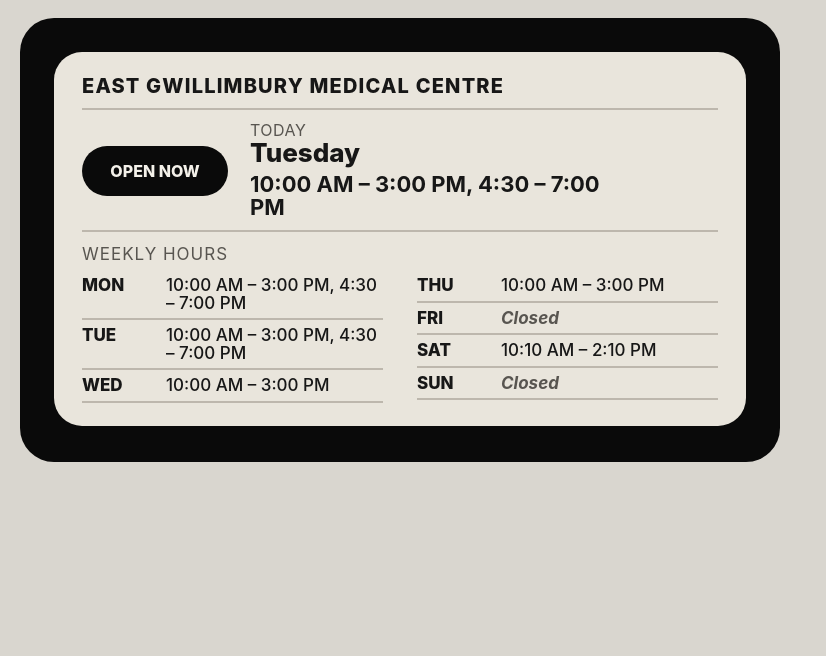
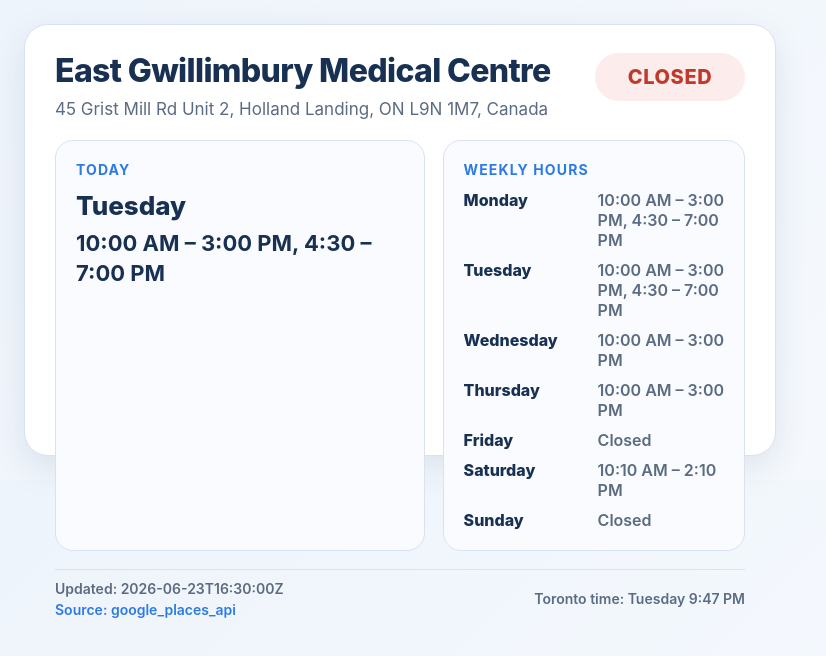
Before and after one commit to rahalb/egmed, a website: page index.html in a window 1280 px wide. Shown: the whole page, without its empty margins (0-826 px from the left). Drawn offline with Linux system fonts and the light colour scheme.

Commit message:
Update index.html

```diff
--- a/index.html
+++ b/index.html
@@ -1,215 +1,374 @@
-<!doctype html>
+<!DOCTYPE html>
 <html lang="en">
 <head>
   <meta charset="UTF-8" />
-  <meta name="viewport" content="width=device-width, initial-scale=1.0" />
+  <meta name="viewport" content="width=800, initial-scale=1.0" />
   <title>Clinic Hours</title>
   <style>
     :root {
-      --bg: #d9d6cf;
-      --frame: #0a0a0a;
-      --panel: #e9e5dc;
-      --rule: #bdb7ad;
-      --text: #171717;
-      --muted: #585550;
+      --bg: #f4f7fb;
+      --card: #ffffff;
+      --text: #183153;
+      --muted: #5b6b82;
+      --accent: #2c7be5;
+      --open-bg: #e7f7ee;
+      --open-text: #18794e;
+      --closed-bg: #fdecec;
+      --closed-text: #c0392b;
+      --border: #d9e2ef;
     }
-    * { box-sizing: border-box; }
-    html, body {
+
+    * {
+      box-sizing: border-box;
+    }
+
+    body {
       margin: 0;
       width: 800px;
       height: 480px;
       overflow: hidden;
-      background: var(--bg);
-      font-family: Inter, Arial, Helvetica, sans-serif;
+      font-family: -apple-system, BlinkMacSystemFont, "Segoe UI", Roboto, Arial, sans-serif;
+      background: linear-gradient(135deg, #eef4fb 0%, #f8fbff 100%);
       color: var(--text);
     }
-    .screen {
+
+    .frame {
       width: 800px;
       height: 480px;
-      position: relative;
-      background: var(--bg);
-      overflow: hidden;
-    }
-    .frame {
-      position: absolute;
-      left: 20px;
-      top: 18px;
-      width: 760px;
-      height: 444px;
-      background: var(--frame);
-      border-radius: 34px;
-    }
-    .panel {
-      position: absolute;
-      left: 54px;
-      top: 52px;
-      width: 692px;
-      height: 374px;
-      background: var(--panel);
-      border-radius: 28px;
-      padding: 22px 28px 18px 28px;
-      overflow: hidden;
-    }
-    .title {
-      font-size: 20px;
-      font-weight: 800;
-      letter-spacing: 1.2px;
-      text-transform: uppercase;
-      white-space: nowrap;
-      overflow: hidden;
-      text-overflow: ellipsis;
-      margin-bottom: 10px;
-    }
-    .rule {
-      height: 2px;
-      background: var(--rule);
-      width: 100%;
-    }
-    .hero {
-      display: grid;
-      grid-template-columns: 150px 1fr;
-      column-gap: 18px;
-      align-items: center;
-      padding: 12px 0 10px 0;
-    }
-    .pill {
-      width: 146px;
-      height: 50px;
-      border-radius: 25px;
-      background: var(--frame);
-      color: #f4f1ea;
+      padding: 24px;
       display: flex;
       align-items: center;
       justify-content: center;
-      font-size: 16px;
+    }
+
+    .card {
+      width: 100%;
+      height: 100%;
+      background: var(--card);
+      border: 1px solid var(--border);
+      border-radius: 24px;
+      box-shadow: 0 12px 35px rgba(24, 49, 83, 0.10);
+      padding: 28px 30px;
+      display: flex;
+      flex-direction: column;
+      justify-content: space-between;
+    }
+
+    .top {
+      display: flex;
+      justify-content: space-between;
+      align-items: flex-start;
+      gap: 20px;
+    }
+
+    .title-wrap {
+      min-width: 0;
+      flex: 1;
+    }
+
+    .clinic-name {
+      margin: 0 0 10px;
+      font-size: 32px;
+      line-height: 1.1;
       font-weight: 800;
+      letter-spacing: -0.02em;
+    }
+
+    .clinic-address {
+      margin: 0;
+      font-size: 17px;
+      line-height: 1.4;
+      color: var(--muted);
+      max-width: 520px;
+    }
+
+    .status {
+      flex-shrink: 0;
+      padding: 12px 16px;
+      border-radius: 999px;
+      font-size: 20px;
+      font-weight: 800;
+      letter-spacing: 0.03em;
+      text-align: center;
+      min-width: 150px;
+    }
+
+    .status.open {
+      background: var(--open-bg);
+      color: var(--open-text);
+    }
+
+    .status.closed {
+      background: var(--closed-bg);
+      color: var(--closed-text);
+    }
+
+    .middle {
+      display: grid;
+      grid-template-columns: 1.1fr 0.9fr;
+      gap: 18px;
+      align-items: stretch;
+      margin: 18px 0;
+      flex: 1;
+    }
+
+    .panel {
+      background: #f9fbfe;
+      border: 1px solid var(--border);
+      border-radius: 18px;
+      padding: 20px;
+    }
+
+    .panel-label {
+      margin: 0 0 12px;
+      font-size: 14px;
+      font-weight: 700;
       text-transform: uppercase;
+      letter-spacing: 0.08em;
+      color: var(--accent);
     }
-    .today-label {
-      font-size: 16px;
-      color: var(--muted);
-      letter-spacing: .5px;
-      text-transform: uppercase;
-      line-height: 1;
-      margin-bottom: 2px;
-    }
-    .today-name {
+
+    .today-day {
+      margin: 0 0 8px;
       font-size: 26px;
       font-weight: 800;
-      line-height: 1.02;
-      margin-bottom: 6px;
     }
+
     .today-hours {
+      margin: 0;
       font-size: 22px;
+      line-height: 1.35;
       font-weight: 700;
-      line-height: 1.08;
-      max-width: 360px;
+      color: var(--text);
     }
-    .section-title {
-      font-size: 17px;
+
+    .week-list {
+      display: grid;
+      grid-template-columns: 120px 1fr;
+      row-gap: 10px;
+      column-gap: 14px;
+      align-content: start;
+      font-size: 16px;
+    }
+
+    .week-day {
+      font-weight: 800;
+      color: var(--text);
+      text-transform: capitalize;
+    }
+
+    .week-hours {
       color: var(--muted);
-      letter-spacing: 1px;
-      text-transform: uppercase;
-      margin: 12px 0 6px 0;
+      font-weight: 600;
     }
-    .hours-grid {
-      display: grid;
-      grid-template-columns: 1fr 1fr;
-      column-gap: 34px;
-      margin-top: 2px;
+
+    .bottom {
+      display: flex;
+      justify-content: space-between;
+      align-items: center;
+      gap: 16px;
+      padding-top: 10px;
+      border-top: 1px solid var(--border);
+      color: var(--muted);
+      font-size: 14px;
+      font-weight: 600;
     }
-    .row {
-      display: grid;
-      grid-template-columns: 72px 1fr;
-      column-gap: 12px;
-      align-items: start;
-      padding: 7px 0 6px 0;
-      border-bottom: 2px solid var(--rule);
-      min-height: 32px;
+
+    .bottom-left {
+      display: flex;
+      flex-direction: column;
+      gap: 4px;
     }
-    .day {
-      font-size: 17px;
-      font-weight: 800;
-      text-transform: uppercase;
-      line-height: 1;
+
+    .source {
+      color: var(--accent);
     }
-    .value {
-      font-size: 17px;
-      line-height: 1.03;
-      font-weight: 500;
-    }
-    .closed {
-      font-style: italic;
-      font-weight: 700;
-      color: var(--muted);
+
+    .loading {
+      opacity: 0.7;
     }
   </style>
 </head>
 <body>
-  <div class="screen">
-    <div class="frame"></div>
-    <div class="panel">
-      <div class="title" id="clinic_name">EAST GWILLIMBURY MEDICAL CENTRE</div>
-      <div class="rule"></div>
+  <div class="frame">
+    <div class="card loading" id="card">
+      <div class="top">
+        <div class="title-wrap">
+          <h1 class="clinic-name" id="clinic-name">Loading clinic…</h1>
+          <p class="clinic-address" id="clinic-address">Loading address…</p>
+        </div>
+        <div class="status closed" id="status">CHECKING</div>
+      </div>
 
-      <div class="hero">
-        <div class="pill" id="status">OPEN NOW</div>
-        <div>
-          <div class="today-label">Today</div>
-          <div class="today-name" id="today_name">Tuesday</div>
-          <div class="today-hours" id="today_hours">10:00 AM – 3:00 PM, 4:30 – 7:00 PM</div>
+      <div class="middle">
+        <div class="panel">
+          <p class="panel-label">Today</p>
+          <h2 class="today-day" id="today-name">—</h2>
+          <p class="today-hours" id="today-hours">Loading hours…</p>
+        </div>
+
+        <div class="panel">
+          <p class="panel-label">Weekly hours</p>
+          <div class="week-list" id="week-list"></div>
         </div>
       </div>
 
-      <div class="rule"></div>
-      <div class="section-title">Weekly Hours</div>
-
-      <div class="hours-grid">
-        <div>
-          <div class="row"><div class="day">MON</div><div class="value" id="monday"></div></div>
-          <div class="row"><div class="day">TUE</div><div class="value" id="tuesday"></div></div>
-          <div class="row"><div class="day">WED</div><div class="value" id="wednesday"></div></div>
+      <div class="bottom">
+        <div class="bottom-left">
+          <div id="updated-at">Updated: —</div>
+          <div class="source" id="source">Source: —</div>
         </div>
-        <div>
-          <div class="row"><div class="day">THU</div><div class="value" id="thursday"></div></div>
-          <div class="row"><div class="day">FRI</div><div class="value" id="friday"></div></div>
-          <div class="row"><div class="day">SAT</div><div class="value" id="saturday"></div></div>
-          <div class="row"><div class="day">SUN</div><div class="value" id="sunday"></div></div>
-        </div>
+        <div id="local-time">Toronto time: —</div>
       </div>
     </div>
   </div>
 
   <script>
-    const DATA_URL = './clinic-hours-sensecraft.json';
+    const dayOrder = [
+      "monday",
+      "tuesday",
+      "wednesday",
+      "thursday",
+      "friday",
+      "saturday",
+      "sunday"
+    ];
 
-    function statusText(v) {
-      if (!v) return '';
-      const s = String(v).trim().toLowerCase();
-      if (s === 'open') return 'OPEN NOW';
-      if (s === 'closed') return 'CLOSED';
-      return String(v).toUpperCase();
+    function to24HourMinutes(hour, minute, period) {
+      let h = hour;
+      if (period === "AM" && h === 12) h = 0;
+      if (period === "PM" && h !== 12) h += 12;
+      return h * 60 + minute;
     }
 
-    function setField(id, value) {
-      const el = document.getElementById(id);
-      if (!el) return;
-      el.textContent = value || '';
-      if (String(value).trim().toLowerCase() === 'closed') {
-        el.classList.add('closed');
+    function parseTimeToMinutes(timeText) {
+      const match = timeText.trim().match(/^(\d{1,2}):(\d{2})\s*(AM|PM)$/i);
+      if (!match) return null;
+
+      const hour = parseInt(match[1], 10);
+      const minute = parseInt(match[2], 10);
+      const period = match[3].toUpperCase();
+
+      return to24HourMinutes(hour, minute, period);
+    }
+
+    function isOpenNowFromHours(hoursText, currentMinutes) {
+      if (!hoursText) return false;
+      if (hoursText.trim().toLowerCase() === "closed") return false;
+
+      const ranges = hoursText.split(",").map(part => part.trim()).filter(Boolean);
+
+      for (const range of ranges) {
+        const parts = range.split("–").map(part => part.trim());
+        if (parts.length !== 2) continue;
+
+        const start = parseTimeToMinutes(parts[0]);
+        const end = parseTimeToMinutes(parts[1]);
+
+        if (start === null || end === null) continue;
+
+        if (currentMinutes >= start && currentMinutes < end) {
+          return true;
+        }
+      }
+
+      return false;
+    }
+
+    function getTorontoNowParts() {
+      const now = new Date();
+
+      const weekday = new Intl.DateTimeFormat("en-US", {
+        weekday: "long",
+        timeZone: "America/Toronto"
+      }).format(now);
+
+      const timeParts = new Intl.DateTimeFormat("en-US", {
+        hour: "numeric",
+        minute: "2-digit",
+        hour12: true,
+        timeZone: "America/Toronto"
+      }).formatToParts(now);
+
+      const hour = parseInt(timeParts.find(p => p.type === "hour").value, 10);
+      const minute = parseInt(timeParts.find(p => p.type === "minute").value, 10);
+      const dayPeriod = timeParts.find(p => p.type === "dayPeriod").value.toUpperCase();
+
+      const prettyTime = new Intl.DateTimeFormat("en-US", {
+        weekday: "long",
+        hour: "numeric",
+        minute: "2-digit",
+        hour12: true,
+        timeZone: "America/Toronto"
+      }).format(now);
+
+      return {
+        weekdayLabel: weekday,
+        weekdayKey: weekday.toLowerCase(),
+        currentMinutes: to24HourMinutes(hour, minute, dayPeriod),
+        prettyTime
+      };
+    }
+
+    function setStatus(isOpen) {
+      const statusEl = document.getElementById("status");
+      statusEl.textContent = isOpen ? "OPEN NOW" : "CLOSED";
+      statusEl.className = isOpen ? "status open" : "status closed";
+    }
+
+    function renderWeek(data) {
+      const weekList = document.getElementById("week-list");
+      weekList.innerHTML = "";
+
+      for (const day of dayOrder) {
+        const dayEl = document.createElement("div");
+        dayEl.className = "week-day";
+        dayEl.textContent = day;
+
+        const hoursEl = document.createElement("div");
+        hoursEl.className = "week-hours";
+        hoursEl.textContent = data[day] || "Closed";
+
+        weekList.appendChild(dayEl);
+        weekList.appendChild(hoursEl);
       }
     }
 
-    fetch(DATA_URL)
-      .then(r => r.json())
-      .then(data => {
-        document.getElementById('clinic_name').textContent = (data.clinic_name || '').toUpperCase();
-        document.getElementById('status').textContent = statusText(data.status);
-        document.getElementById('today_name').textContent = data.today_name || '';
-        document.getElementById('today_hours').textContent = data.today_hours || '';
-        ['monday','tuesday','wednesday','thursday','friday','saturday','sunday']
-          .forEach(k => setField(k, data[k] || ''));
-      });
+    async function loadClinicHours() {
+      try {
+        const response = await fetch("clinic-hours-sensecraft.json?v=" + Date.now());
+        const data = await response.json();
+
+        const torontoNow = getTorontoNowParts();
+        const todayHours = data[torontoNow.weekdayKey] || "Closed";
+        const isOpen = isOpenNowFromHours(todayHours, torontoNow.currentMinutes);
+
+        document.getElementById("clinic-name").textContent = data.clinic_name || "Clinic";
+        document.getElementById("clinic-address").textContent = data.address || "";
+        document.getElementById("today-name").textContent = torontoNow.weekdayLabel;
+        document.getElementById("today-hours").textContent = todayHours;
+        document.getElementById("updated-at").textContent = "Updated: " + (data.updated_at || "—");
+        document.getElementById("source").textContent = "Source: " + (data.source || "—");
+        document.getElementById("local-time").textContent = "Toronto time: " + torontoNow.prettyTime;
+
+        setStatus(isOpen);
+        renderWeek(data);
+
+        document.getElementById("card").classList.remove("loading");
+      } catch (error) {
+        document.getElementById("clinic-name").textContent = "Unable to load clinic hours";
+        document.getElementById("clinic-address").textContent = "Please check clinic-hours-sensecraft.json";
+        document.getElementById("today-name").textContent = "Error";
+        document.getElementById("today-hours").textContent = "Hours unavailable";
+        document.getElementById("updated-at").textContent = "Updated: —";
+        document.getElementById("source").textContent = "Source: —";
+        document.getElementById("local-time").textContent = "Toronto time: unavailable";
+        setStatus(false);
+        document.getElementById("card").classList.remove("loading");
+      }
+    }
+
+    loadClinicHours();
   </script>
 </body>
 </html>
```
